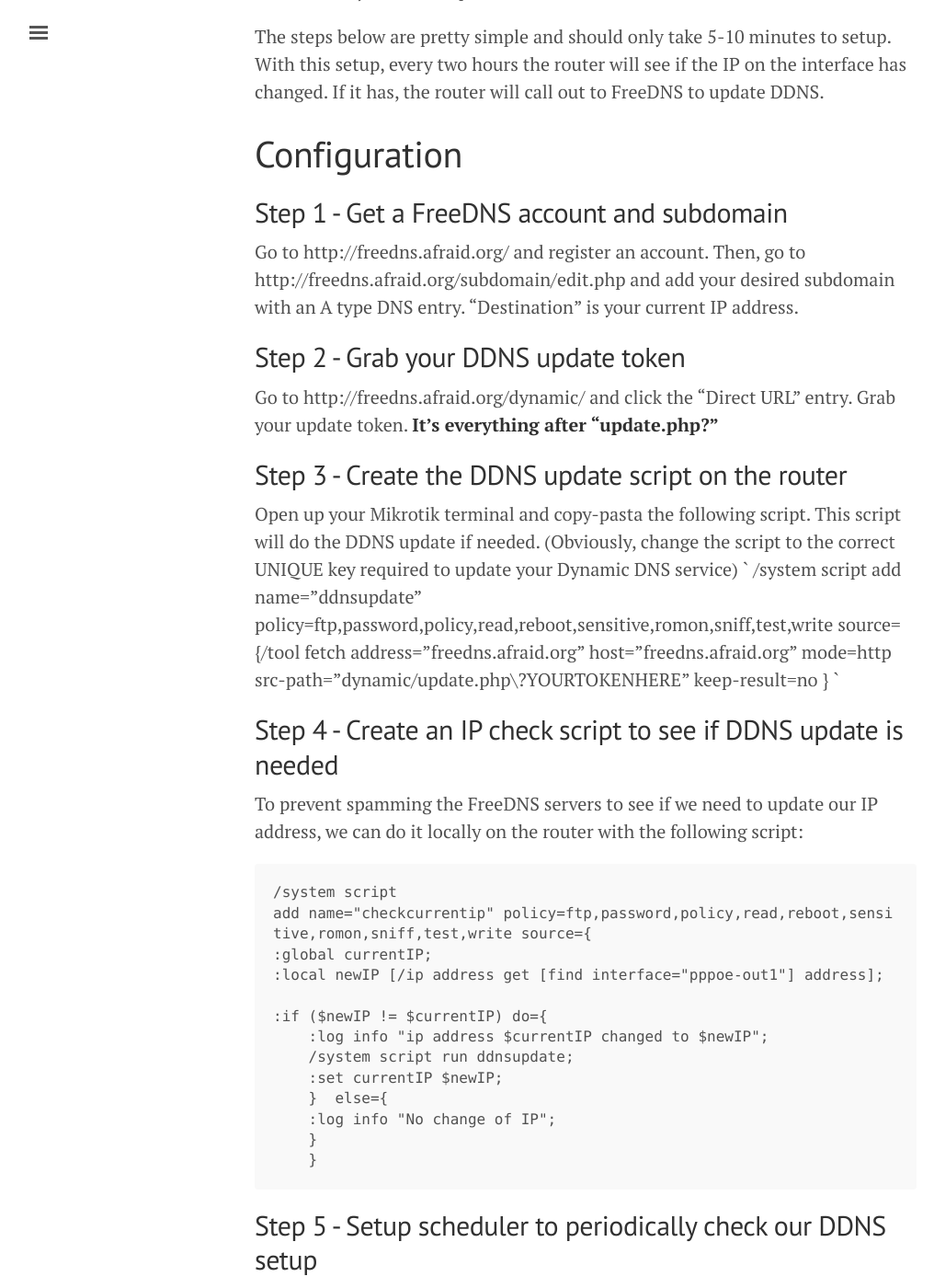
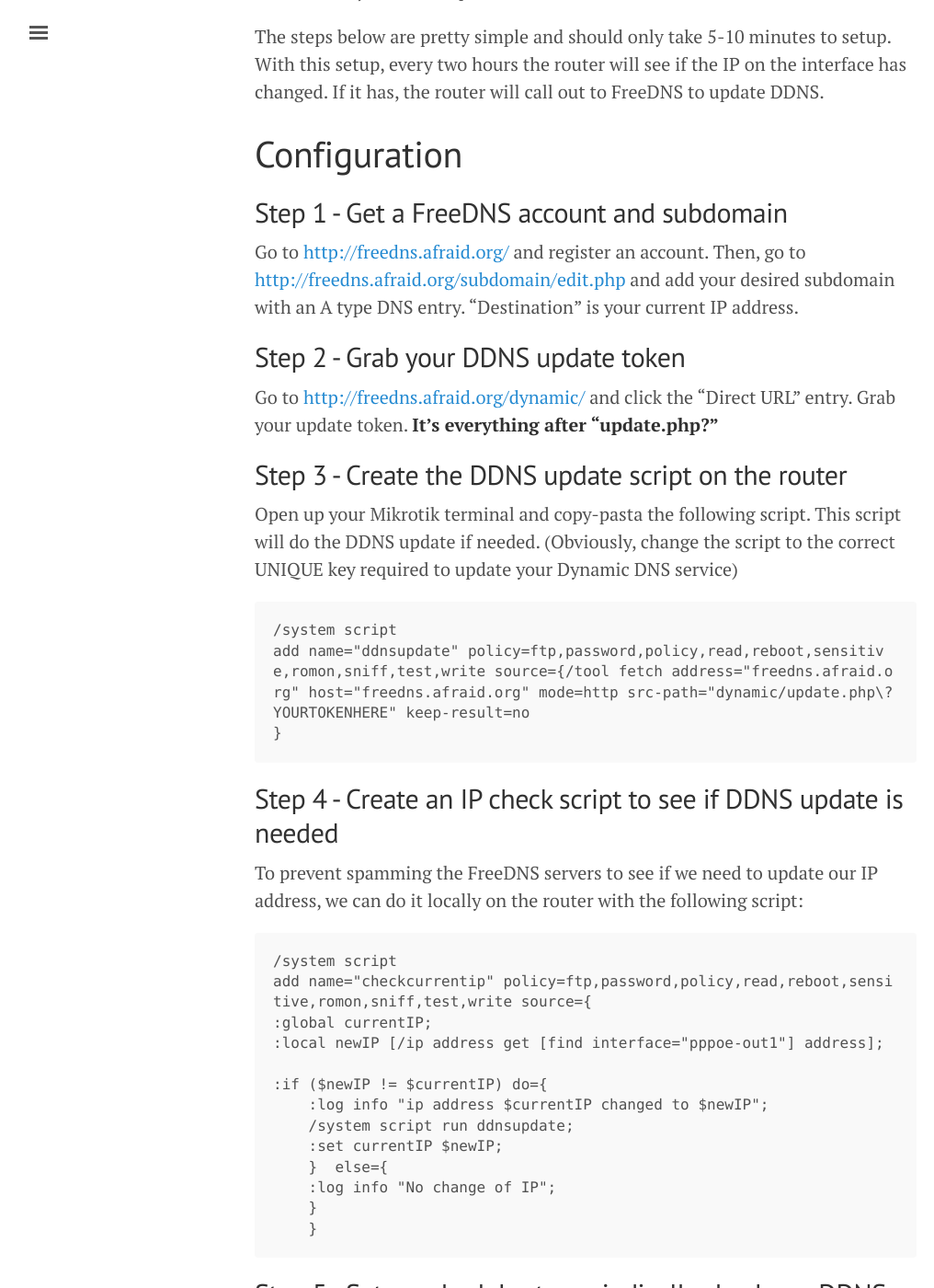
Before and after one commit to matthewlboyd/matthewlboyd.com, a Jekyll site: the page built from _posts/2018-09-13-free-dynamic-dns-on-mikrotik-hex.md, in a window 1280 px wide and 1400 px high, scrolled down 574 px. Shown: the whole window at 92% size, without its empty margins (3-1019 px from the left). Built offline with Jekyll 4.4.1, drawn with Linux system fonts in a browser that asks for light colours; comment, search, counter and statistics services are not loaded; some of the changed lines change nothing that is shown; some of the changed text lies outside the part shown.

Commit message:
Fixing formatting

````diff
--- a/_posts/2018-09-13-free-dynamic-dns-on-mikrotik-hex.md
+++ b/_posts/2018-09-13-free-dynamic-dns-on-mikrotik-hex.md
@@ -15,23 +15,25 @@
 # Configuration
 
 ## Step 1 - Get a FreeDNS account and subdomain
-Go to http://freedns.afraid.org/ and register an account. Then, go to http://freedns.afraid.org/subdomain/edit.php and add your desired subdomain with an A type DNS entry.
+Go to [http://freedns.afraid.org/](http://freedns.afraid.org/) and register an account. Then, go to [http://freedns.afraid.org/subdomain/edit.php](http://freedns.afraid.org/subdomain/edit.php) and add your desired subdomain with an A type DNS entry.
 "Destination" is your current IP address.
 
 ## Step 2 - Grab your DDNS update token
-Go to http://freedns.afraid.org/dynamic/ and click the "Direct URL" entry. Grab your update token. **It's everything after "update.php?"**
+Go to [http://freedns.afraid.org/dynamic/](http://freedns.afraid.org/dynamic/) and click the "Direct URL" entry. Grab your update token. **It's everything after "update.php?"**
 
 ## Step 3 - Create the DDNS update script on the router
 Open up your Mikrotik terminal and copy-pasta the following script. This script will do the DDNS update if needed.
 (Obviously, change the script to the correct UNIQUE key required to update your Dynamic DNS service)
-`
+
+```
 /system script
 add name="ddnsupdate" policy=ftp,password,policy,read,reboot,sensitive,romon,sniff,test,write source={/tool fetch address="freedns.afraid.org" host="freedns.afraid.org" mode=http src-path="dynamic/update.php\?YOURTOKENHERE" keep-result=no
 }
-`
+```
 
 ## Step 4 - Create an IP check script to see if DDNS update is needed
 To prevent spamming the FreeDNS servers to see if we need to update our IP address, we can do it locally on the router with the following script:
+
 ```
 /system script
 add name="checkcurrentip" policy=ftp,password,policy,read,reboot,sensitive,romon,sniff,test,write source={
@@ -49,6 +51,7 @@
 ```
 
 ## Step 5 - Setup scheduler to periodically check our DDNS setup
-`
+
+```
 /system scheduler add name="Check IP and update DDNS" on-event="checkcurrentip" interval=2h
-`
+```
````
